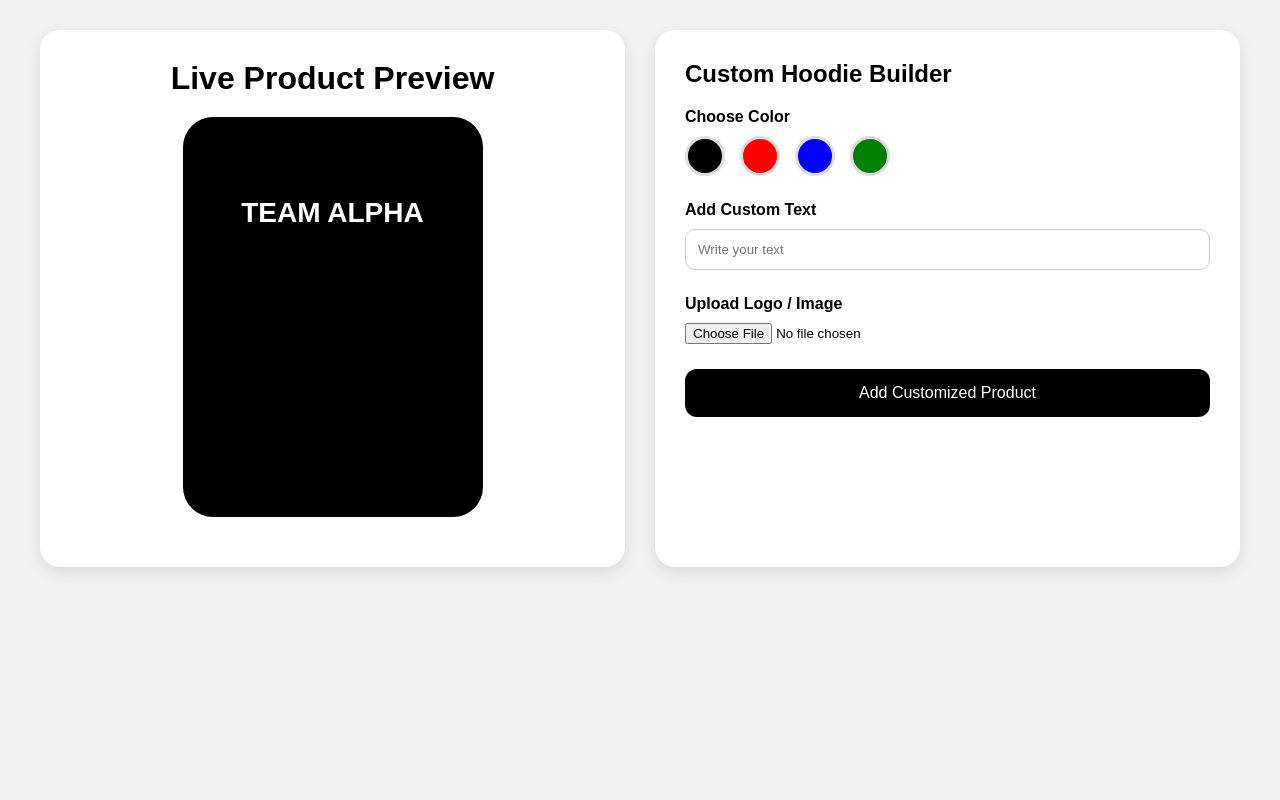
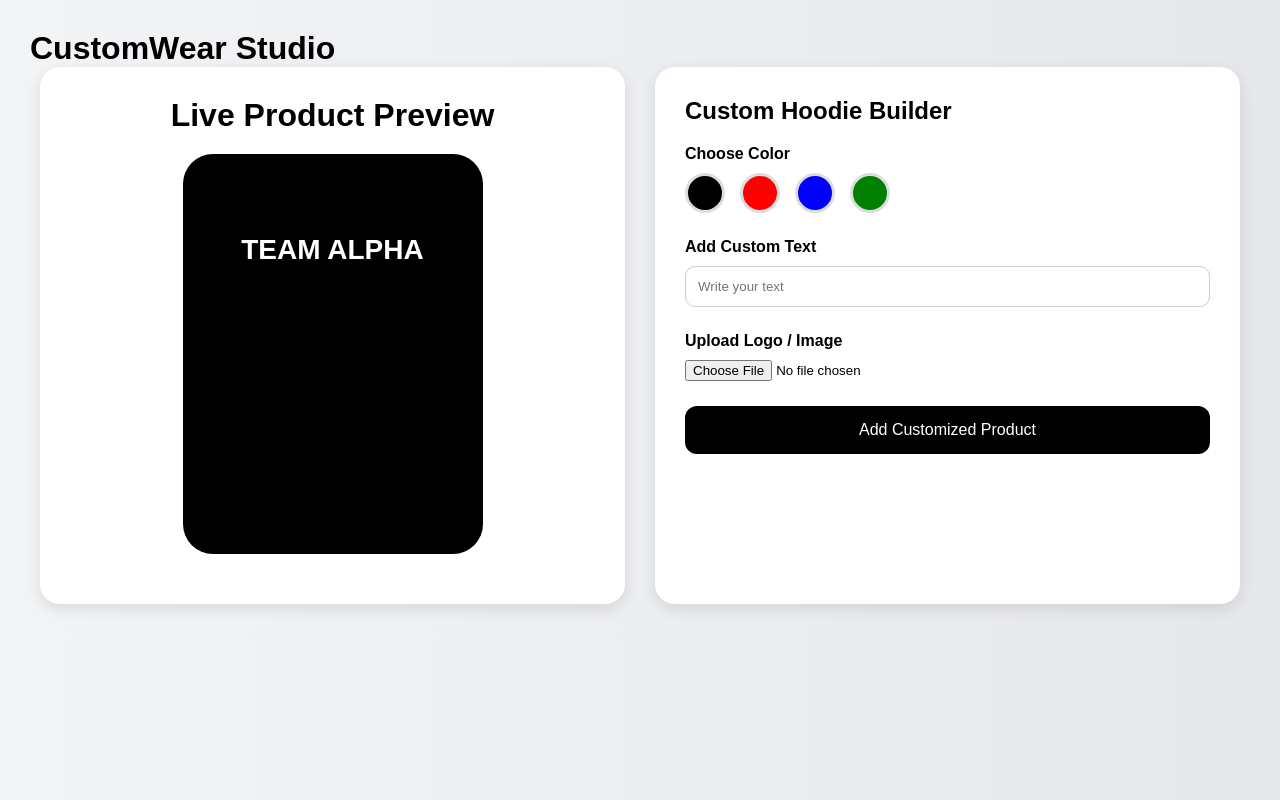
Before and after one commit to tardiles387-ux/shopify, a plain HTML site: page index.html in a window 1280 px wide. Drawn offline with Linux system fonts and the light colour scheme.

Commit message:
Add files via upload

```diff
--- a/index.html
+++ b/index.html
@@ -12,7 +12,7 @@
 		}
 		body{
 			font-family: Arial, sans-serif;
-			background: #f2f2f2;
+			background:linear-gradient(to right, #f3f4f6, #e5e7eb);
 			padding: 30px;
 		}
 		.container{
@@ -136,6 +136,10 @@
 	</style>
 </head>
 <body>
+
+	<h1>CustomWear Studio</h1>
+
+
 <div class="container">
 
 	<!-- PRODUCT PREVIEW -->
```
